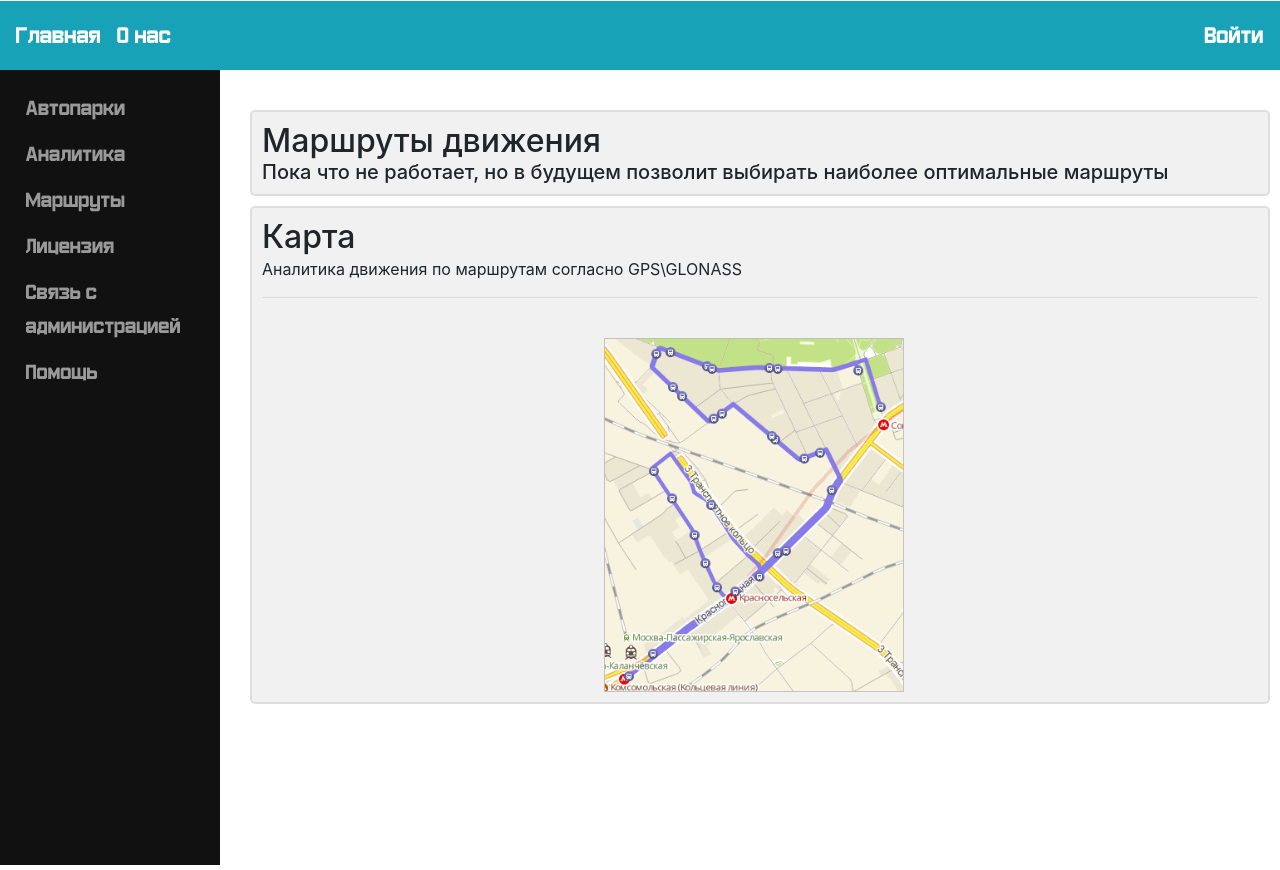
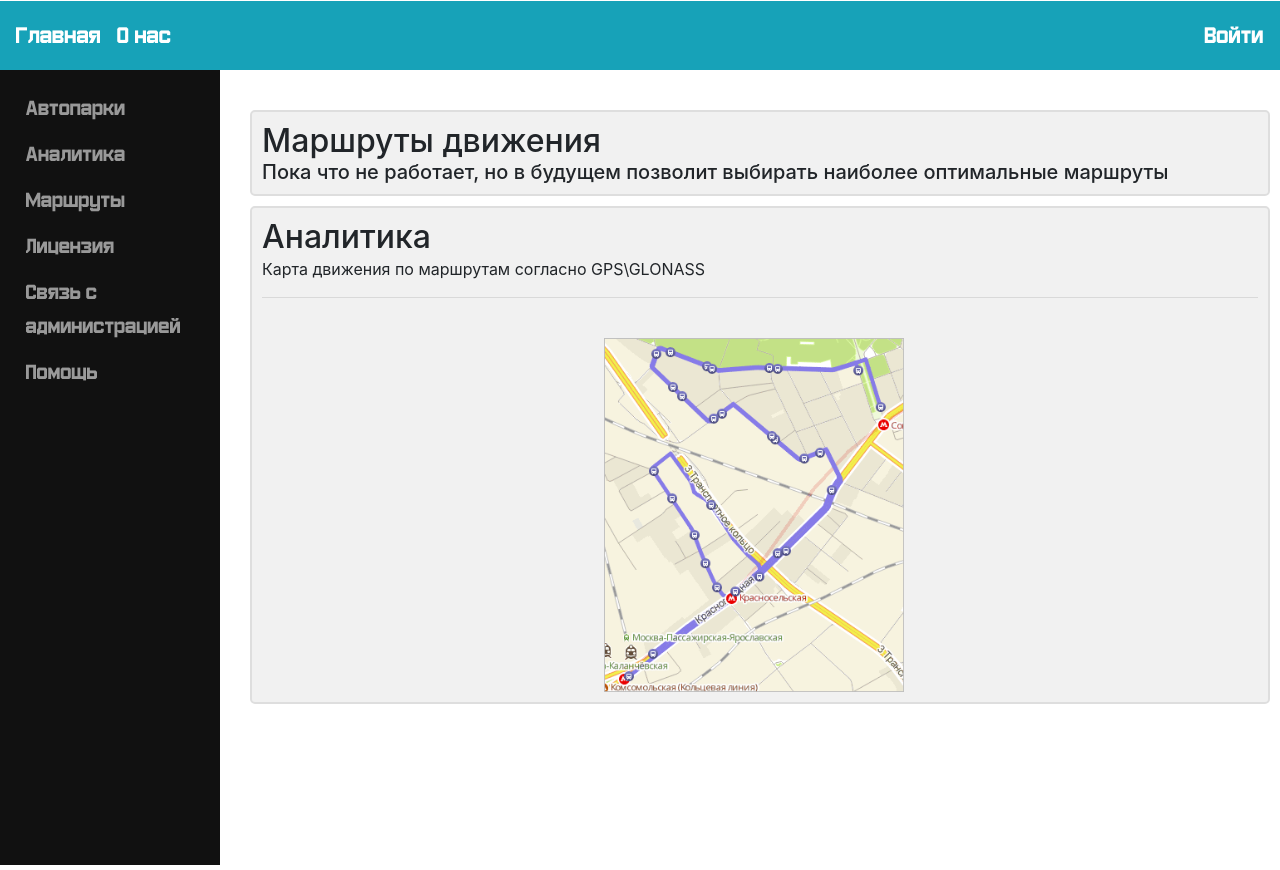
Before and after one commit to KrasnovDenis/TrackTruck-UI, a React (Create React App) app: page /customer/roadmaps in a window 1280 px wide. Built offline with nearby package versions, Linux system fonts and the light colour scheme.

Commit message:
refactoring

```diff
--- a/src/customer/RoadMap.js
+++ b/src/customer/RoadMap.js
@@ -29,12 +29,12 @@ class RoadMap extends Component{
                     <Container>
                         <Row>
                             <Col>
-                                <h2>Карта</h2>
+                                <h2>Аналитика</h2>
                             </Col>
                         </Row>
                         <Row>
                             <Col>
-                                Аналитика движения по маршрутам согласно GPS\GLONASS
+                                Карта движения по маршрутам согласно GPS\GLONASS
                             </Col>
                         </Row>
                         <hr/>
@@ -42,7 +42,7 @@ class RoadMap extends Component{
                         <Row>
                             <Col/>
                             <Col>
-                                <img src={roadmap} width="300px" alt="torque image"/>
+                                <img src={roadmap} width="300px" alt="roadmap image"/>
                             </Col>
                             <Col/>
                         </Row>
```
